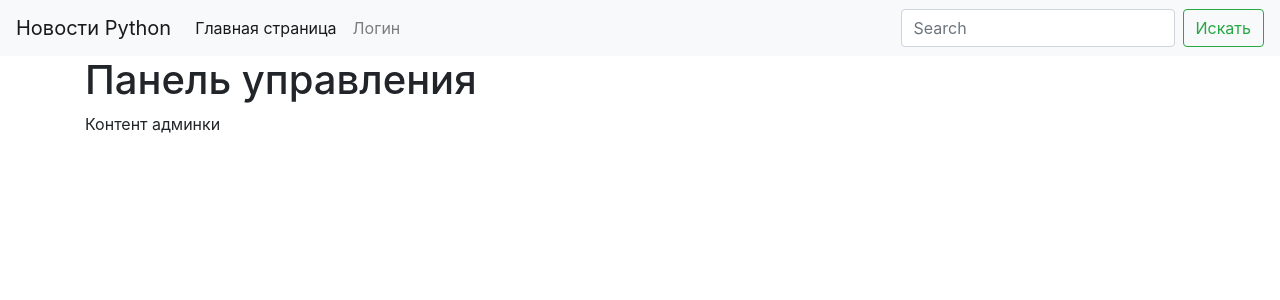
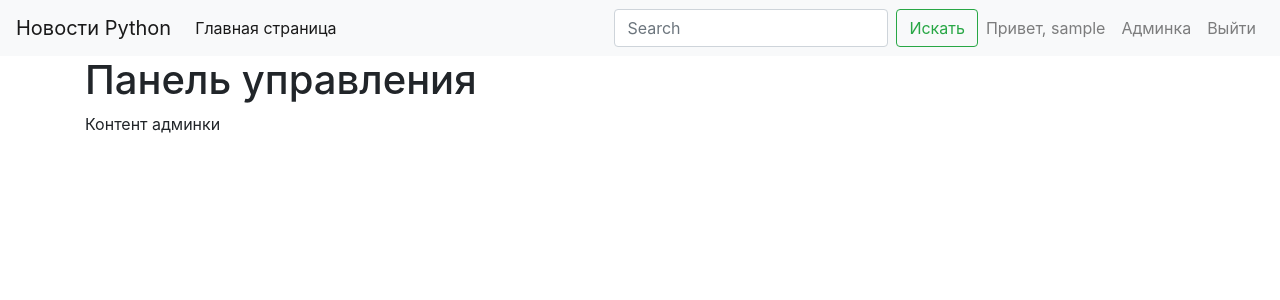
Before and after one commit to AndProg/learnweb, a Flask app: page /admin/ in a window 1280 px wide. Shown: the top 300 px of the page. Run offline with Flask 2, Linux system fonts and the light colour scheme; the visitor is signed in with stand-in values (Sample User, id 1); data comes from the database, SQL or seed files in the repository; some libraries are stand-ins or nearby versions.

Commit message:
menu template modified

```diff
--- a/requirements.txt
+++ b/requirements.txt
@@ -3,6 +3,8 @@ beautifulsoup4==4.9.2
 certifi==2020.6.20
 chardet==3.0.4
 click==7.1.2
+dnspython==2.1.0
+email-validator==1.1.2
 Flask==1.1.2
 Flask-Login==0.5.0
 Flask-Migrate==3.0.0
--- a/webapp/templates/menu.html
+++ b/webapp/templates/menu.html
@@ -10,13 +10,33 @@
 			<li class="nav-item active">
 				<a class="nav-link" href="/"> Главная страница </a>
 			</li>
-			<li class="nav-item">
-				<a class="nav-link" href="{{ url_for('user.login') }}">Логин</a>
-			</li>
 		</ul>
 		<form class="form-inline my-2 my-lg-0">
 			<input class="form-control mr-sm-2" type="search" placeholder="Search" aria-label="Search">
 			<button class="btn btn-outline-success my-2 my-sm-0" type="submit">Искать</button>
 		</form>
+
+		<ul class="navbar-nav">
+			{% if current_user.is_authenticated %}
+				<li class="nav-item">
+					<span class="nav-link">Привет, {{ current_user.username }}</span>
+				</li>
+				{% if current_user.is_admin %}
+				<li class="nav-item">
+					<a class="nav-link" href="{{ url_for('admin.admin_index') }}">Админка</a>
+				</li>
+				{% endif %}
+				<li class="nav-item">
+					<a class="nav-link" href="{{ url_for('user.logout') }}">Выйти</a>
+				</li>
+			{% else %}
+				<li class="nav-item">
+					<a class="nav-link" href="{{ url_for('user.register') }}">Регистрация</a>
+				</li>
+				<li class="nav-item">
+					<a class="nav-link" href="{{ url_for('user.login') }}">Войти</a>
+				</li>
+			{% endif %}
+		</ul>
     </div>
 </nav>
--- a/webapp/templates/user/registration.html
+++ b/webapp/templates/user/registration.html
@@ -15,7 +15,7 @@
                {% endif %}
 			{% endwith %}
 
-            <form action = "{{ url_for('user.process_login') }}" method="POST">
+            <form action = "{{ url_for('user.process_reg') }}" method="POST">
                 {{ form.hidden_tag() }}
                 <div class="form-group">
                     {{ form.username.label }}
```
Also changed, not shown: webapp/user/forms.py (+5 -2 lines), webapp/user/views.py (+20 -1 lines), 1 other file.
